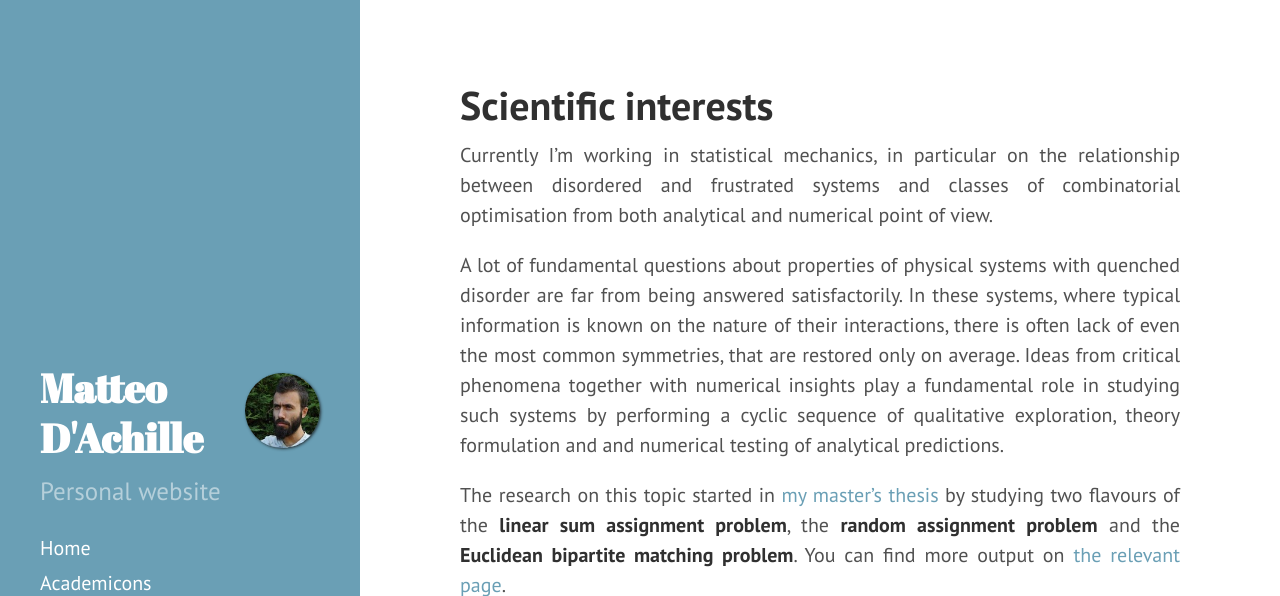
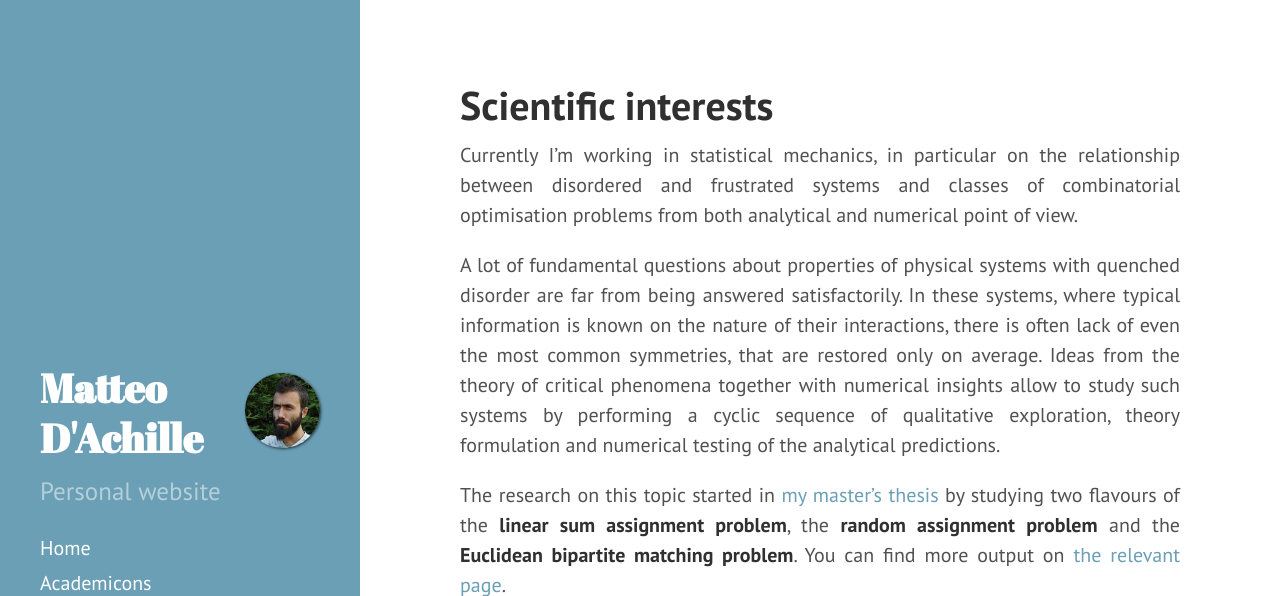
Before and after one commit to matteodachille/matteodachille.github.io, a Jekyll site: the page built from scientific-interests.md, in a window 1280 px wide and 900 px high, cut to the strip 0-596 px from the top of the window. Built offline with Jekyll 4.4.1, drawn with Linux system fonts in a browser that asks for light colours; nearby versions of some CDN libraries; some web fonts are replaced.

Commit message:
Corrected some spelling error in scientific interests

```diff
--- a/scientific-interests.md
+++ b/scientific-interests.md
@@ -7,11 +7,11 @@ order: 2
 <!--- TOC
 {:toc}-->
 
-Currently I'm working in statistical mechanics, in particular on the relationship between disordered and frustrated systems and classes of combinatorial optimisation from both analytical and numerical point of view.
+Currently I'm working in statistical mechanics, in particular on the relationship between disordered and frustrated systems and classes of combinatorial optimisation problems from both analytical and numerical point of view.
 {: .text-justify}
 
 
-A lot of fundamental questions about properties of physical systems with quenched disorder are far from being answered satisfactorily. In these systems, where typical information is known on the nature of their interactions, there is often lack of even the most common symmetries, that are restored only on average. Ideas from critical phenomena together with numerical insights play a fundamental role in studying such systems by performing a cyclic sequence of qualitative exploration, theory formulation and and numerical testing of analytical predictions.
+A lot of fundamental questions about properties of physical systems with quenched disorder are far from being answered satisfactorily. In these systems, where typical information is known on the nature of their interactions, there is often lack of even the most common symmetries, that are restored only on average. Ideas from the theory of critical phenomena together with numerical insights allow to study such systems by performing a cyclic sequence of qualitative exploration, theory formulation and numerical testing of the analytical predictions.
 {: .text-justify}
 
 
```
